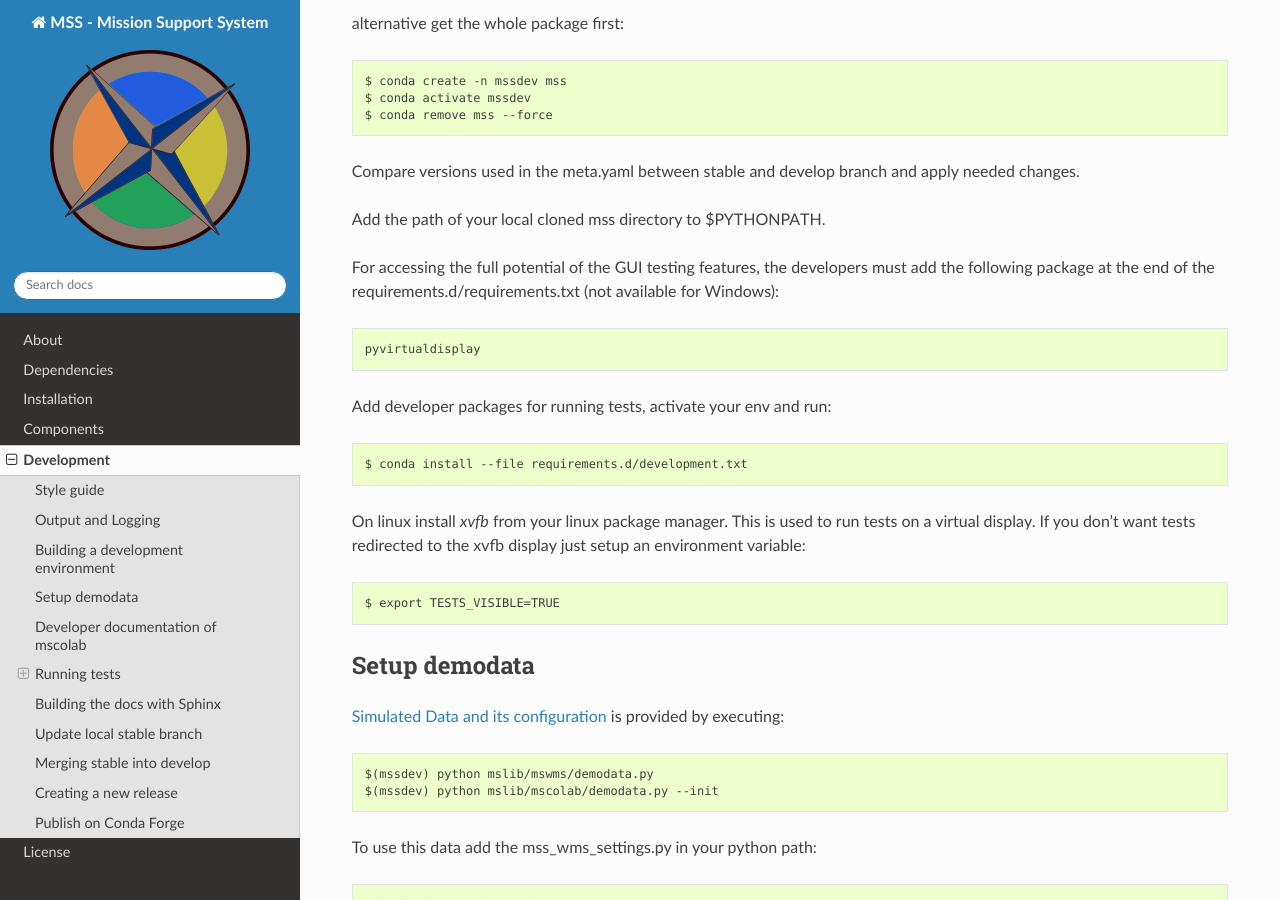
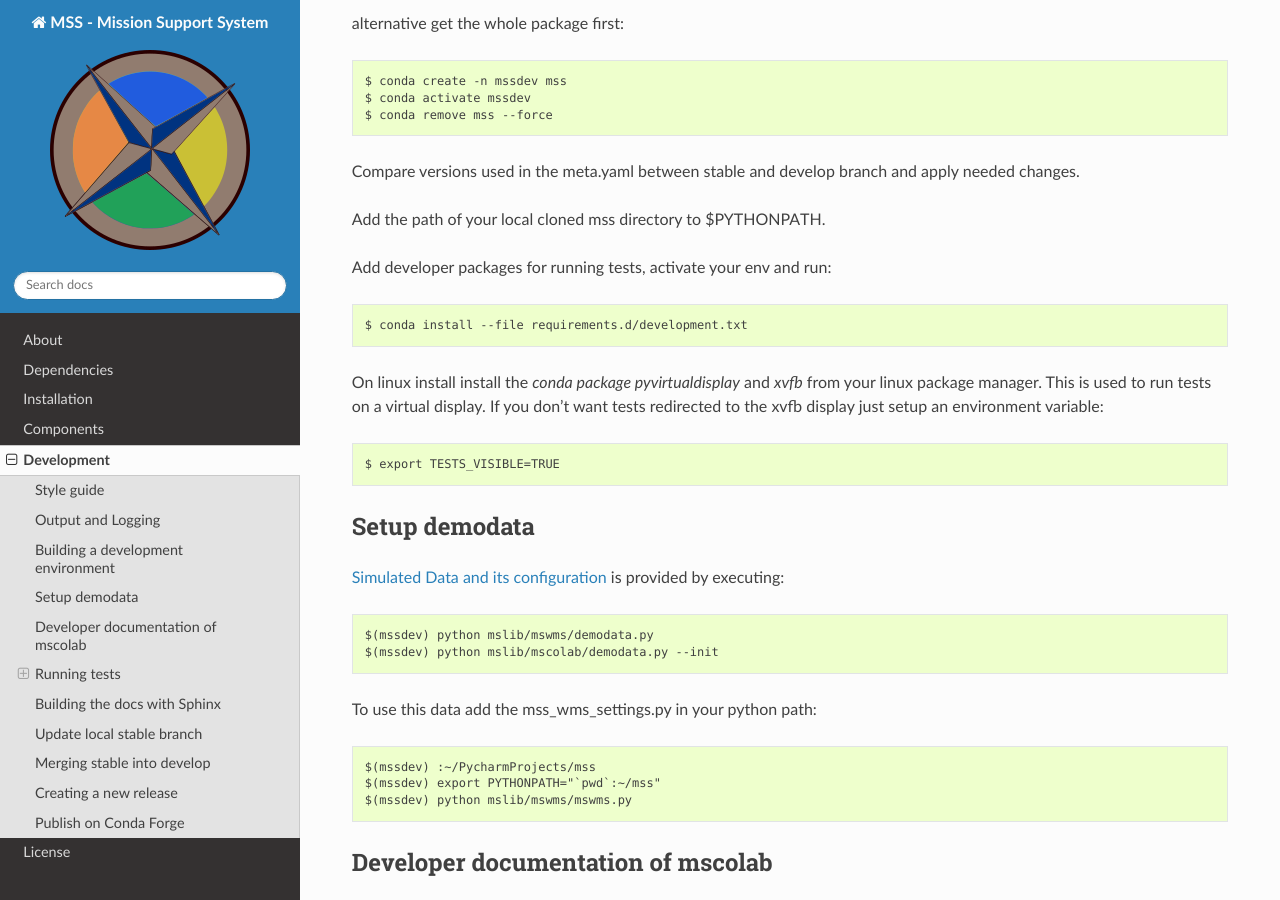
Before and after one commit to Open-MSS/MSS, a Sphinx documentation site: the page built from docs/development.rst, in a window 1280 px wide and 900 px high, scrolled down 1325 px. Built offline with Sphinx 7.4.7 and the Read the Docs theme 2.0.0, drawn with Linux system fonts in a browser that asks for light colours; the version number could not be read and is left out.

Commit message:
fixed the docs

```diff
--- a/docs/development.rst
+++ b/docs/development.rst
@@ -71,15 +71,11 @@ Compare versions used in the meta.yaml between stable and develop branch and app
 
 Add the path of your local cloned mss directory to $PYTHONPATH.
 
-For accessing the full potential of the GUI testing features, the developers must add the following package at the end of the requirements.d/requirements.txt (not available for Windows)::
-
-  pyvirtualdisplay
-
 Add developer packages for running tests, activate your env and run::
 
   $ conda install --file requirements.d/development.txt
 
-On linux install `xvfb` from your linux package manager. This is used to run tests on a virtual display.
+On linux install install the `conda package pyvirtualdisplay` and `xvfb` from your linux package manager. This is used to run tests on a virtual display.
 If you don't want tests redirected to the xvfb display just setup an environment variable::
 
  $ export TESTS_VISIBLE=TRUE
```
